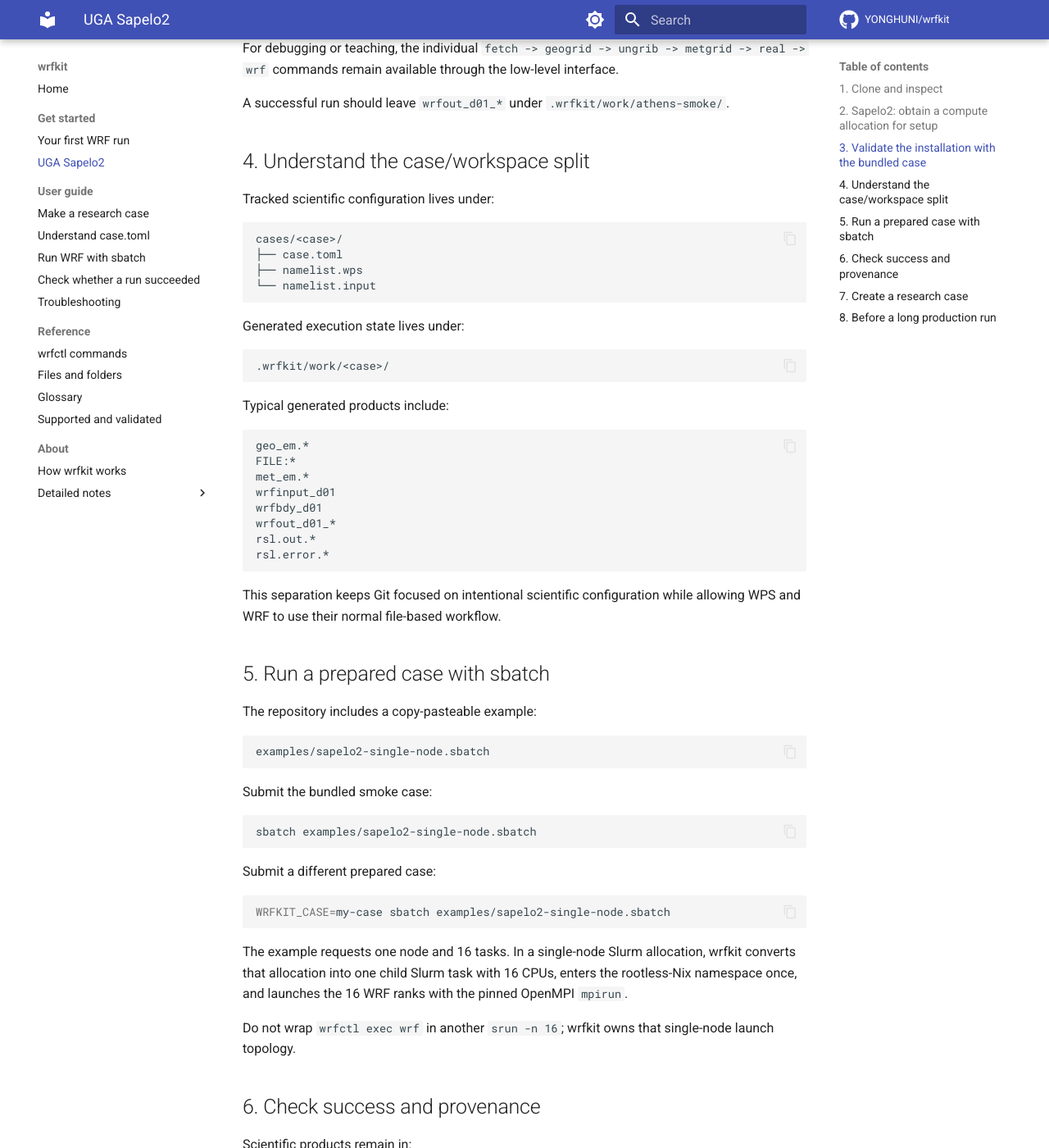
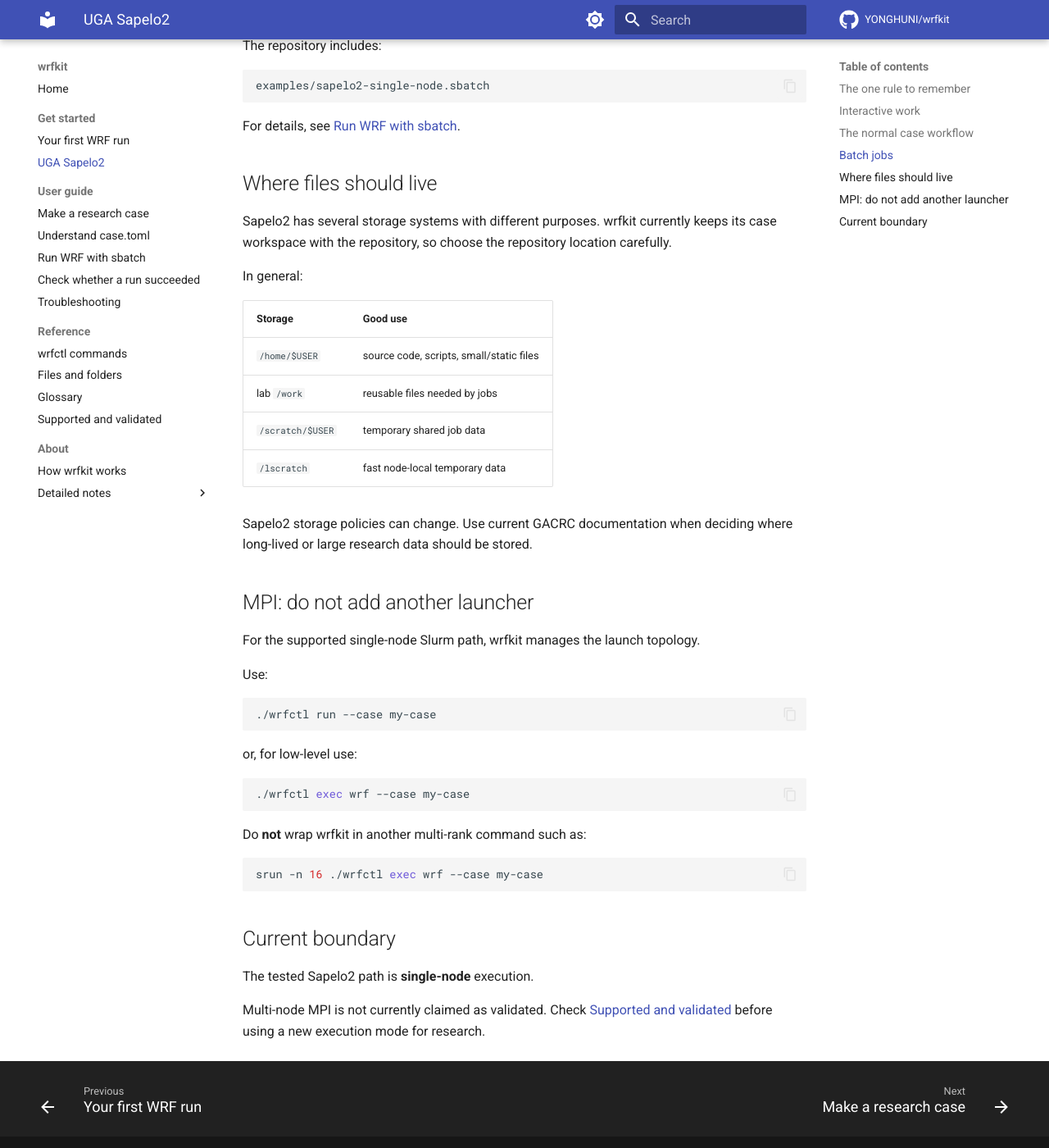
Before and after one commit to YONGHUNI/wrfkit, an MkDocs documentation site: the page built from docs/single-node-guide.md, in a window 1280 px wide and 1400 px high, scrolled down 1548 px. Shown: the whole window at 82% size. Built offline with MkDocs 1.6.1 and Material for MkDocs 9.7.7, drawn with Linux system fonts in a browser that asks for light colours; comment, search, counter and statistics services are not loaded; some of the changed text lies outside the part shown.

Commit message:
docs: focus Sapelo2 guide on site-specific rules

````diff
--- a/docs/single-node-guide.md
+++ b/docs/single-node-guide.md
@@ -1,211 +1,123 @@
-# Single-node research guide
+# UGA Sapelo2
 
-This guide is the supported path for running WRF with wrfkit on one compute
-node. The Sapelo2 examples use Slurm, but the same case/workspace model applies
-to a fixed Linux workstation or server.
+This page contains only the Sapelo2-specific rules you need before following
+the normal wrfkit workflow.
 
-**Validated path**
+If you have never run wrfkit before, keep
+[Your first WRF run](tutorials/first-run.md) open and use this page when it
+mentions HPC or Slurm.
 
-```mermaid
-flowchart LR
-    C["Case configuration"]
-    G["Static geography"]
-    F["GFS forcing"]
-    GEO["geogrid"]
-    U["ungrib"]
-    M["metgrid"]
-    R["real"]
-    W["WRF"]
-    O["wrfout*"]
+## The one rule to remember
 
-    C --> GEO
-    C --> U
-    G --> GEO
-    F --> U
-    GEO --> M
-    U --> M
-    M --> R --> W --> O
-```
+**Do not build WRF/WPS or run WRF on an `ss-sub*` login node.**
 
-> [!IMPORTANT]
-> wrfkit validates the software environment and execution workflow. It does not
-> decide whether a domain, physics suite, spin-up period, forcing dataset, or
-> output interval is scientifically appropriate for a particular study.
+A login node is shared by many users. Use it for lightweight work such as:
 
-## 1. Clone and inspect
+- SSH;
+- editing small text files;
+- Git operations;
+- checking files;
+- submitting jobs;
+- checking job status.
 
-```bash
-git clone git@github.com:YONGHUNI/wrfkit.git
-cd wrfkit
+Actual compilation and model execution should happen on a compute node.
 
-./wrfctl --help
-```
+## Interactive work
 
-If Nix is already available, you can proceed directly to `wrfctl`. On a
-machine without Nix, use `./bootstrap`.
-
-## 2. Sapelo2: obtain a compute allocation for setup
-
-Do not build WRF/WPS on an `ss-sub*` login node.
+From a Sapelo2 login node, request a compute allocation:
 
 ```bash
 interact -c 16 --mem=64G --time=02:00:00 --gres=lscratch:100
+```
 
+After the allocation starts, return to the repository:
+
+```bash
 cd ~/work/project/wrfkit
+```
+
+Then setup/build commands may run there:
+
+```bash
 ./bootstrap --profile sapelo2
 ./wrfctl doctor
 ./wrfctl build all
 ```
 
-The default Sapelo2 profile keeps the rootless Nix store under
-`/lscratch/$USER/.nix`. A node that already has a working managed Nix
-environment will simply report that bootstrap is not needed and continue.
+The default Sapelo2 profile uses node-local `/lscratch` for its disposable
+rootless-Nix store. That store may have to be recreated on a different compute
+node.
 
-## 3. Validate the installation with the bundled case
+## The normal case workflow
 
-The repository includes `cases/athens-smoke`, a deliberately small
-single-domain case for workflow validation.
-
-Inspect the resolved science and planned stages without changing files:
+Inside an appropriate compute allocation:
 
 ```bash
 ./wrfctl plan --case athens-smoke
-```
-
-Prepare the entire case through `real.exe`, then run WRF:
-
-```bash
 ./wrfctl prep --case athens-smoke
 ./wrfctl run  --case athens-smoke
 ```
 
-For debugging or teaching, the individual
-`fetch -> geogrid -> ungrib -> metgrid -> real -> wrf` commands remain
-available through the low-level interface.
+For a first run, follow the full
+[first-run tutorial](tutorials/first-run.md).
 
-A successful run should leave `wrfout_d01_*` under
-`.wrfkit/work/athens-smoke/`.
+## Batch jobs
 
-## 4. Understand the case/workspace split
+You may submit an `sbatch` script from a login node. Slurm then runs the
+heavy work on a compute node.
 
-Tracked scientific configuration lives under:
-
-```text
-cases/<case>/
-├── case.toml
-├── namelist.wps
-└── namelist.input
-```
-
-Generated execution state lives under:
-
-```text
-.wrfkit/work/<case>/
-```
-
-Typical generated products include:
-
-```text
-geo_em.*
-FILE:*
-met_em.*
-wrfinput_d01
-wrfbdy_d01
-wrfout_d01_*
-rsl.out.*
-rsl.error.*
-```
-
-This separation keeps Git focused on intentional scientific configuration while
-allowing WPS and WRF to use their normal file-based workflow.
-
-## 5. Run a prepared case with sbatch
-
-The repository includes a copy-pasteable example:
+The repository includes:
 
 ```text
 examples/sapelo2-single-node.sbatch
 ```
 
-Submit the bundled smoke case:
+For details, see [Run WRF with sbatch](how-to/sapelo2-batch.md).
+
+## Where files should live
+
+Sapelo2 has several storage systems with different purposes. wrfkit currently
+keeps its case workspace with the repository, so choose the repository location
+carefully.
+
+In general:
+
+| Storage | Good use |
+| --- | --- |
+| `/home/$USER` | source code, scripts, small/static files |
+| lab `/work` | reusable files needed by jobs |
+| `/scratch/$USER` | temporary shared job data |
+| `/lscratch` | fast node-local temporary data |
+
+Sapelo2 storage policies can change. Use current GACRC documentation when
+deciding where long-lived or large research data should be stored.
+
+## MPI: do not add another launcher
+
+For the supported single-node Slurm path, wrfkit manages the launch topology.
+
+Use:
 
 ```bash
-sbatch examples/sapelo2-single-node.sbatch
+./wrfctl run --case my-case
 ```
 
-Submit a different prepared case:
+or, for low-level use:
 
 ```bash
-WRFKIT_CASE=my-case sbatch examples/sapelo2-single-node.sbatch
+./wrfctl exec wrf --case my-case
 ```
 
-The example requests one node and 16 tasks. In a single-node Slurm allocation,
-wrfkit converts that allocation into one child Slurm task with 16 CPUs, enters
-the rootless-Nix namespace once, and launches the 16 WRF ranks with the pinned
-OpenMPI `mpirun`.
+Do **not** wrap wrfkit in another multi-rank command such as:
 
-Do not wrap `wrfctl exec wrf` in another `srun -n 16`; wrfkit owns that
-single-node launch topology.
-
-## 6. Check success and provenance
-
-Scientific products remain in:
-
-```text
-.wrfkit/work/<case>/
+```bash
+srun -n 16 ./wrfctl exec wrf --case my-case
 ```
 
-Per-run provenance is stored in:
+## Current boundary
 
-```text
-.wrfkit/logs/<case>/<run-id>/
-├── command.txt
-├── run.env
-├── run.started
-└── native-logs.tar
-```
+The tested Sapelo2 path is **single-node** execution.
 
-For the most recent WRF run of the smoke case:
-
-```bash
-LOG=$(find .wrfkit/logs/athens-smoke \
-  -maxdepth 1 -type d -name '*_wrf' | sort | tail -1)
-
-tar -xOf "$LOG/native-logs.tar" rsl.out.0000 |
-  grep "SUCCESS COMPLETE WRF"
-```
-
-Expected result:
-
-```text
-wrf: SUCCESS COMPLETE WRF
-```
-
-## 7. Create a research case
-
-A practical starting point is to copy the smoke case configuration and then
-replace the scientific settings deliberately:
-
-```bash
-cp -a cases/athens-smoke cases/my-case
-```
-
-At minimum, review the domain/projection, horizontal and vertical resolution,
-simulation dates, forcing configuration, physics choices, time step, spin-up,
-boundary interval, and output frequency.
-
-> [!WARNING]
-> Copying `athens-smoke` and changing only the dates does not make the result
-> research-quality. The included low-resolution geography and compact 12 km
-> configuration are validation fixtures.
-
-## 8. Before a long production run
-
-Run a representative short experiment first. Record wall time, memory use,
-output volume, and the exact case configuration. For a new scientific setup,
-also verify expected physical fields and model behavior rather than relying only
-on `SUCCESS COMPLETE WRF`.
-
-Current multi-node execution is not claimed as validated. If the experiment no
-longer fits on one node, consult [validation.md](validation.md) before scaling
-out.
+Multi-node MPI is not currently claimed as validated. Check
+[Supported and validated](validation.md) before using a new execution mode for
+research.
````
